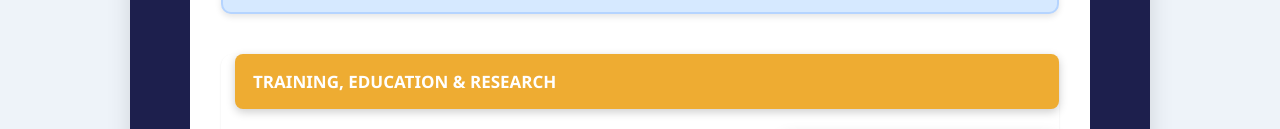
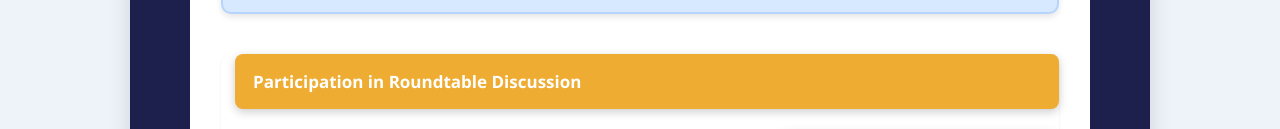
Before and after one commit to shivam01112/cansupport-newsletter, a plain HTML site: page index.html in a window 1280 px wide. Shown: the part 3640-3769 px from the top of the page. Drawn offline with Linux system fonts and the light colour scheme.

Commit message:
counter section replace

```diff
--- a/index.html
+++ b/index.html
@@ -307,7 +307,7 @@ bringing more such stories.</p>
 
       <div class="section">
 
-         <a href="https://cansupport.org/news-letter/#education" target="_blank">  <h2 style="background-color: #EEAC32;">TRAINING, EDUCATION & RESEARCH</h2></a>
+         <a href="https://cansupport.org/news-letter/#education" target="_blank">  <h2 style="background-color: #EEAC32;">Participation in Roundtable Discussion</h2></a>
         <div class="image-right">
           <div class="text">
             <p>Dr. Ravinder Mohan participated in a panel discussion on "Future
```
